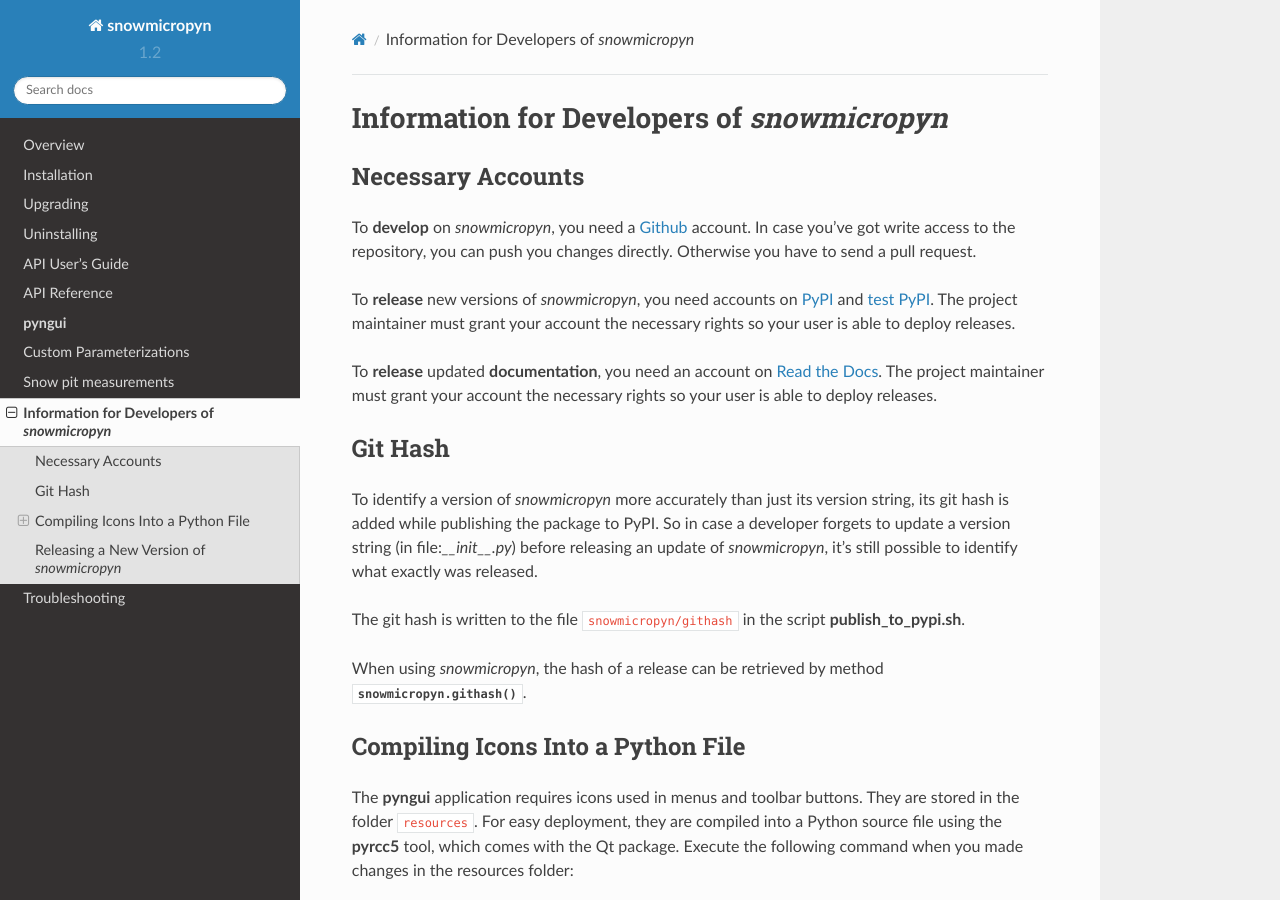
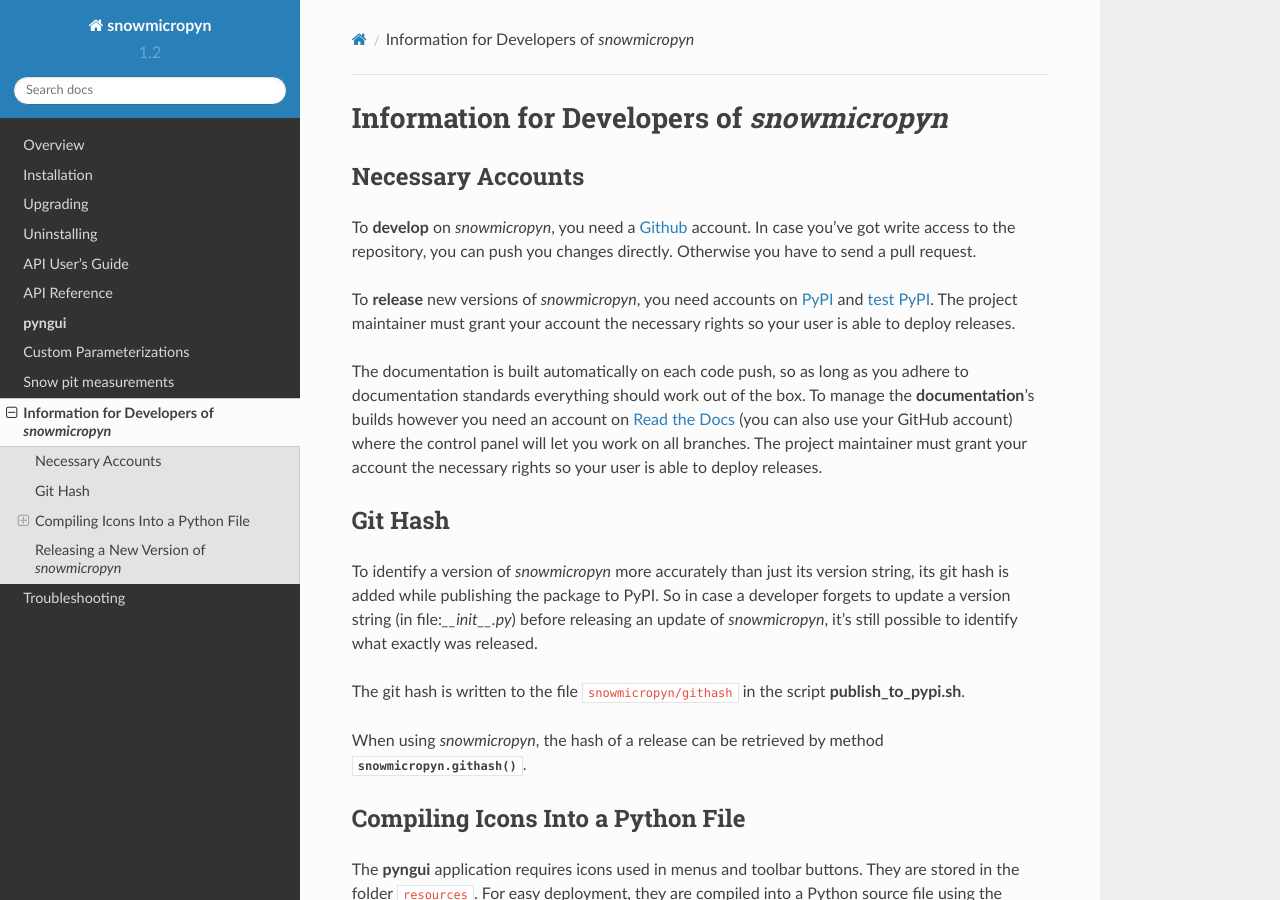
Before and after one commit to slf-dot-ch/snowmicropyn, a Sphinx documentation site: the page built from docs/develop.rst, in a window 1280 px wide and 900 px high. Built offline with Sphinx 7.4.7 and the Read the Docs theme 2.0.0, drawn with Linux system fonts in a browser that asks for light colours.

Commit message:
Clarify how to work with RTD

```diff
--- a/docs/develop.rst
+++ b/docs/develop.rst
@@ -14,9 +14,12 @@
 `test PyPI`_. The project maintainer must grant your account the necessary
 rights so your user is able to deploy releases.
 
-To **release** updated **documentation**, you need an account on
-`Read the Docs`_. The project maintainer must grant your account the necessary
-rights so your user is able to deploy releases.
+The documentation is built automatically on each code push, so as long as you
+adhere to documentation standards everything should work out of the box.
+To manage the **documentation**'s builds however you need an account on
+`Read the Docs`_ (you can also use your GitHub account) where the control panel
+will let you work on all branches. The project maintainer must grant your
+account the necessary rights so your user is able to deploy releases.
 
 Git Hash
 --------
```
